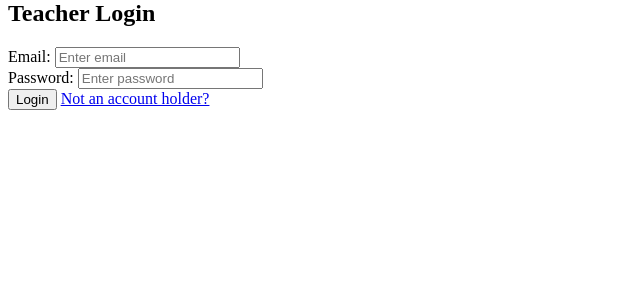
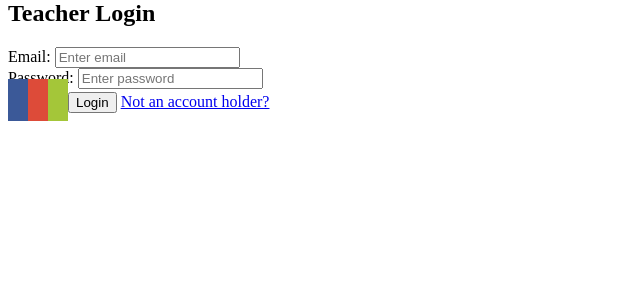
Before and after one commit to Iswarya-e/iclickz, a Python web app: template classroom/templates/teacherlogin.jinja2 in a window 1280 px wide. Shown: the part 20-320 px from the top of the page, without its empty margins (0-640 px from the left). Run offline with Jinja, Linux system fonts and the light colour scheme; the template is opened without the code that fills it, so the values that code supplies are empty; some libraries are stand-ins or nearby versions.

Commit message:
third commit

```diff
--- a/classroom/static/assets/css/templatemo-style.css
+++ b/classroom/static/assets/css/templatemo-style.css
@@ -107,8 +107,8 @@ section {
 
 /* Banner */
 .main-banner .container-fluid {
-	padding-left: 0px;
-	padding-right: 0px;
+	padding-left: 10px;
+	padding-right: 10px;
 }
 .main-banner .banner-content {
 	background-image: url(../images/main-banner.jpg);
@@ -146,7 +146,7 @@ section {
 }
 
 .main-banner .banner-content .banner-caption p {
-	margin-bottom: 30px;
+	margin-bottom: 50px;
 }
 
 
--- a/classroom/templates/desstudenttest.jinja2
+++ b/classroom/templates/desstudenttest.jinja2
@@ -27,11 +27,7 @@
       <label for="name">Reference link:</label><a href="{{i.qlink}}">{{i.qlink}}</a>
     </div>
     {%endif%}
-    {%if i.image is not none:%}
-    <div class="form-group">
-      <label for="image"></label><img src="{{fh[i]}}" alt="picture" width="500" height="333">
-    </div>
-    {%endif%}
+
     <div class="form-group">
       <label for="Question">Your answer:</label>
       <input type="text" class="form-control" id="1" placeholder="Enter your answer..." name="ans{{k}}" >
--- a/classroom/templates/studentnav.jinja2
+++ b/classroom/templates/studentnav.jinja2
@@ -11,6 +11,9 @@
     <meta name="author" content="">
     <link href="https://fonts.googleapis.com/css?family=Roboto:100,300,400,500,700" rel="stylesheet" type="text/css">
 
+        <script class="jsbin" src="http://ajax.googleapis.com/ajax/libs/jquery/1/jquery.min.js"></script>
+        <script class="jsbin" src="http://ajax.googleapis.com/ajax/libs/jqueryui/1.8.0/jquery-ui.min.js"></script>
+        <meta charset=utf-8 />
 
 
     <!-- Bootstrap core CSS -->
@@ -41,7 +44,7 @@ https://templatemo.com/tm-529-ramayana
             <!-- Header -->
             <header id="header">
               <div class="logo">
-              <H1>IClikz</H1>
+              <p>Welcome <b>{{session['usermail']}}</b></p>
               <img src=""
               </div>
             </header>
--- a/classroom/templates/teacherlogin.jinja2
+++ b/classroom/templates/teacherlogin.jinja2
@@ -32,6 +32,35 @@ https://templatemo.com/tm-529-ramayana
   </head>
 
 <body class="is-preload">
+  <style>
+
+  .fa {
+    padding: 10px;
+    font-size: 20px;
+    width: 50px;
+    text-align: center;
+    text-decoration: none;
+  }
+
+  /* Add a hover effect if you want */
+  .fa:hover {
+    opacity: 0.7;
+  }
+
+  .fa-facebook {
+    background: #3B5998;
+    color: white;
+  }
+
+  .fa-google {
+    background: #dd4b39;
+    color: white;
+  }
+  .fa-wechat {
+    background: #a4c639;
+    color: white;
+  }
+  </style>
 
     <!-- Wrapper -->
     <div id="wrapper">
@@ -60,6 +89,10 @@ https://templatemo.com/tm-529-ramayana
                 <input type="password" class="form-control" id="pwd" placeholder="Enter password" name="pwd">
               </div>
               <div class="form-group">
+                <a href="#" class="fa fa-facebook"></a>
+                <a href="#" class="fa fa-google"></a>
+                <a href="#" class="fa fa-wechat"></a>
+
               <button type="submit" class="btn btn-default">Login</button>
               <a href="/teachersignup">Not an account holder?</a>
             </div>
@@ -87,14 +120,7 @@ https://templatemo.com/tm-529-ramayana
 
   <!-- Scripts -->
   <!-- Bootstrap core JavaScript -->
-    <script>
-      $(document).ready(function() {
-          function disableBack() { window.history.forward() }
 
-          window.onload = disableBack();
-          window.onpageshow = function(evt) { if (evt.persisted) disableBack() }
-      });
-    </script>
 
     <script type="text/javascript" src="{{request.static_url('classroom:static/vendor/jquery/jquery.min.js')}}"></script>
     <script type="text/javascript" src="{{request.static_url('classroom:static/vendor/bootstrap/js/bootstrap.bundle.min.js')}}"></script>
@@ -112,11 +138,7 @@ https://templatemo.com/tm-529-ramayana
     <script src="{{request.static_url('classroom:static/emoji-picker-master/lib/js/emoji-picker.js')}}"></script>
     <!-- End emoji-picker JavaScript -->
 
-    <script>
-    window.location.hash="no-back-button";
-    window.location.hash="Again-no-back-button";;
-    window.onhashchange=function(){window.location.hash="no-back-button";}
-    </script>
+
 </body>
 
 
--- a/classroom/templates/teachernav.jinja2
+++ b/classroom/templates/teachernav.jinja2
@@ -10,7 +10,6 @@
     <meta name="author" content="">
     <link href="https://fonts.googleapis.com/css?family=Roboto:100,300,400,500,700" rel="stylesheet" type="text/css">
 
-    <link class="jsbin" href="http://ajax.googleapis.com/ajax/libs/jqueryui/1/themes/base/jquery-ui.css" rel="stylesheet" type="text/css" />
     <script class="jsbin" src="http://ajax.googleapis.com/ajax/libs/jquery/1/jquery.min.js"></script>
     <script class="jsbin" src="http://ajax.googleapis.com/ajax/libs/jqueryui/1.8.0/jquery-ui.min.js"></script>
     <meta charset=utf-8 />
@@ -126,6 +125,7 @@ https://templatemo.com/tm-529-ramayana
     <script src="{{request.static_url('classroom:static/emoji-picker-master/lib/js/jquery.emojiarea.js')}}"></script>
     <script src="{{request.static_url('classroom:static/emoji-picker-master/lib/js/emoji-picker.js')}}"></script>
     <!-- End emoji-picker JavaScript -->
+    <script src="https://canvasjs.com/assets/script/canvasjs.min.js"></script>
     <script>
       $(function() {
         // Initializes and creates emoji set from sprite sheet
```
Also changed, not shown: classroom/templates/studentlogin.jinja2 (+33 -8 lines), classroom/templates/tviewattendance.jinja2 (+32 -30 lines), classroom/templates/tviewattendance2.jinja2 (+3 -4 lines), classroom/templates/veryfirst.jinja2 (+27 -6 lines), classroom/views/default.py (+13 -16 lines), classroom/static/assets/images/main-banner.jpg.
